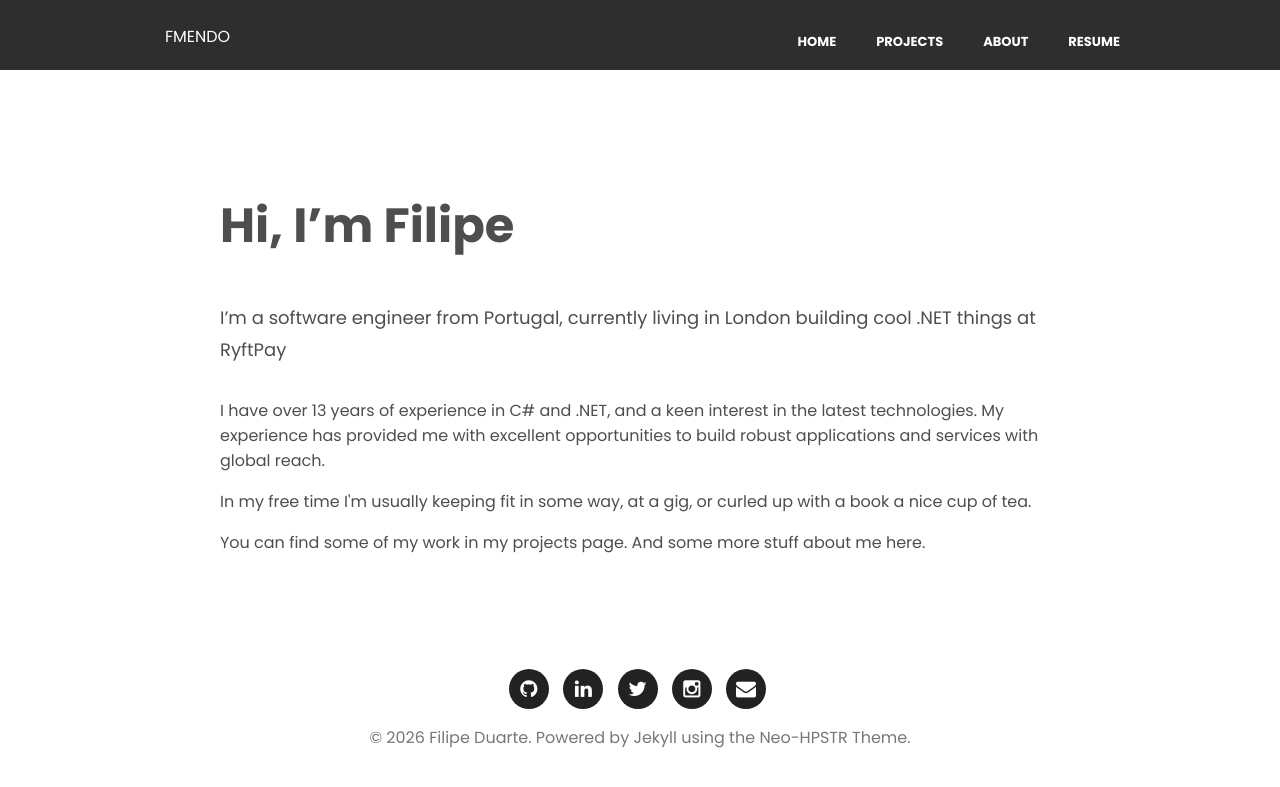
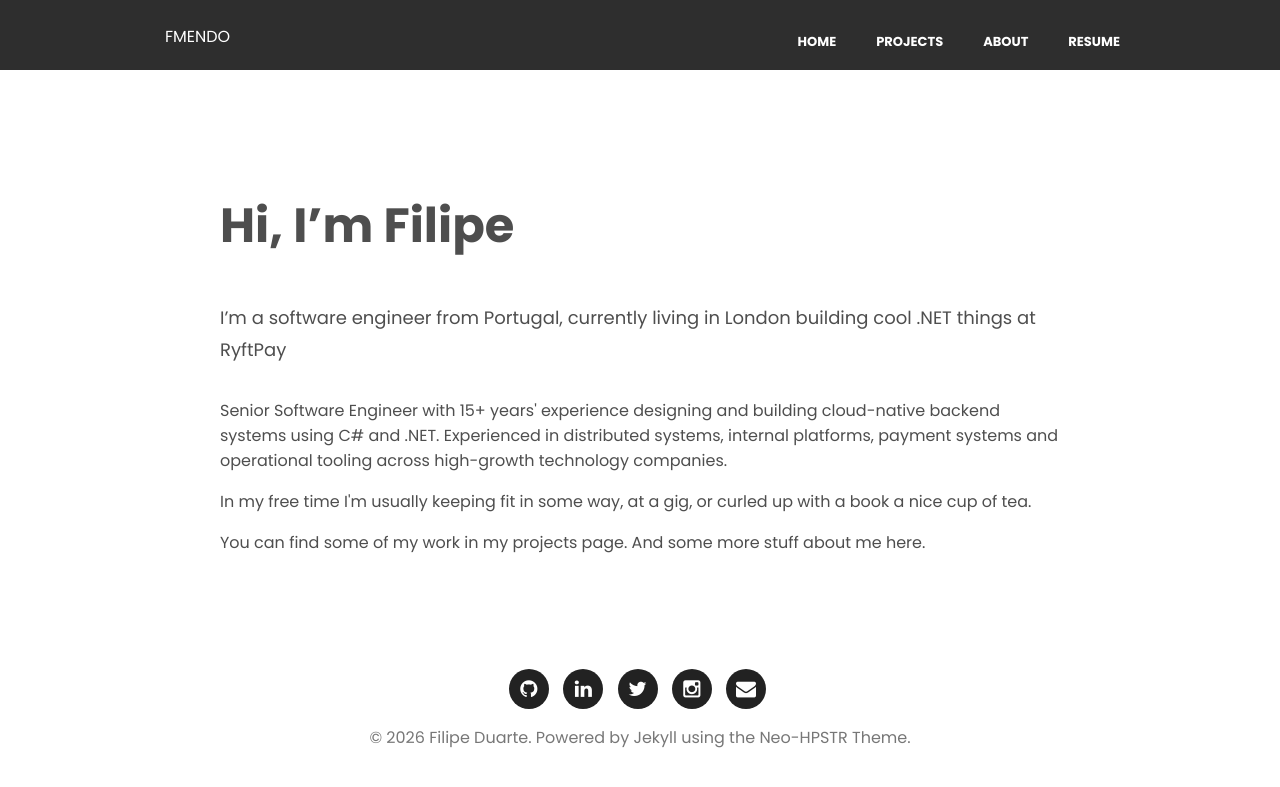
Before and after one commit to fmmendo/fmmendo.github.io, a Jekyll site: the page built from index.html, in a window 1280 px wide. Shown: the top 787 px of the page. Built offline with Jekyll 4.4.1, drawn with Linux system fonts in a browser that asks for light colours; nearby versions of some CDN libraries; the list of posts is cut into pages by our own code.

Commit message:
update description

```diff
--- a/index.html
+++ b/index.html
@@ -18,7 +18,7 @@ comments: false
     I&#8217;m a software engineer from Portugal, currently living in London building cool .NET things at RyftPay
   </div><!-- /.entry-content -->
     <div>
-      <p>I have over 13 years of experience in C# and .NET, and a keen interest in the latest technologies. My experience has provided me with excellent opportunities to build robust applications and services with global reach.</p>
+      <p>Senior Software Engineer with 15+ years' experience designing and building cloud-native backend systems using C# and .NET. Experienced in distributed systems, internal platforms, payment systems and operational tooling across high-growth technology companies.</p>
       <p>In my free time I'm usually keeping fit in some way, at a gig, or curled up with a book a nice cup of tea.</p>
       <p>You can find some of my work in my <a href="/about">projects page</a>. And some more stuff <a href="/about">about me here.</a></p>
     </div>
```
